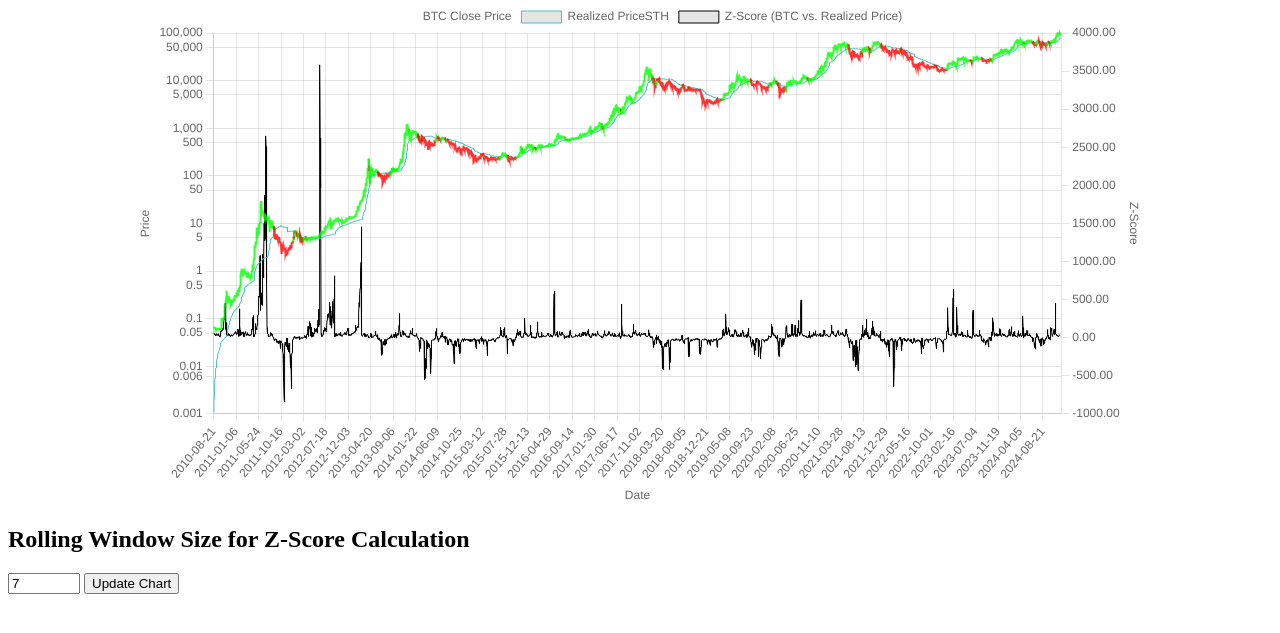
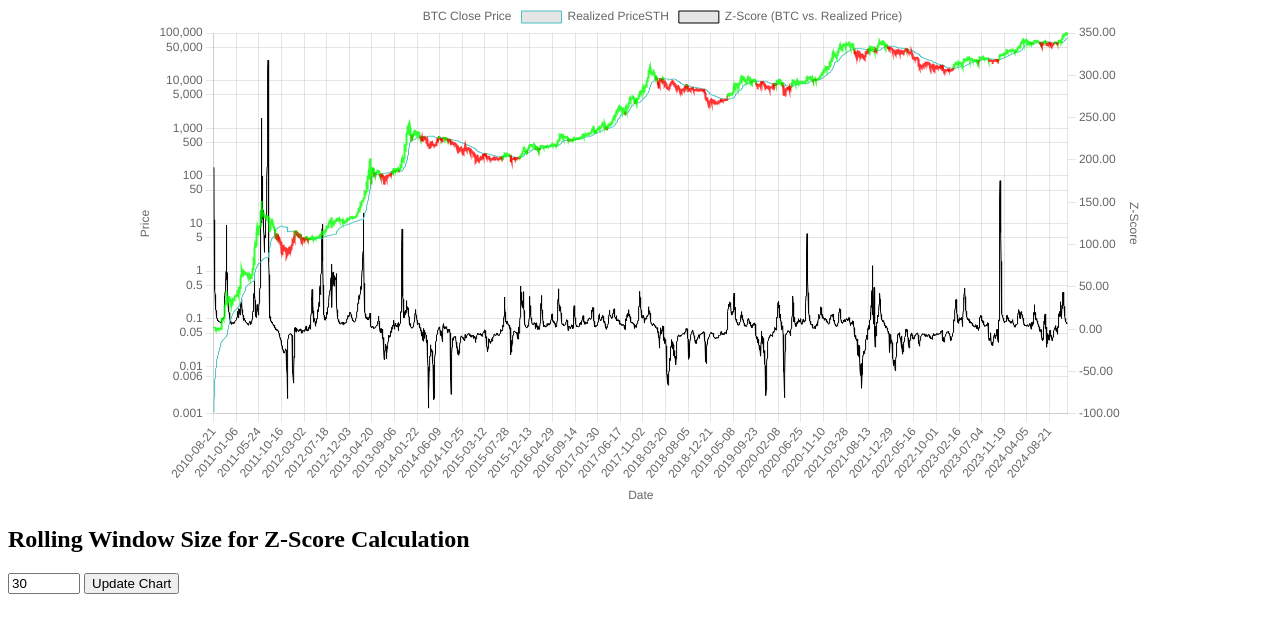
Before and after one commit to taniosHWMF/SDCA, a plain HTML site: page index.html in a window 1280 px wide. Shown: the part 79-712 px from the top of the page. Drawn offline with nearby package versions, Linux system fonts and the light colour scheme.

Commit message:
index.html

```diff
--- a/index.html
+++ b/index.html
@@ -13,7 +13,7 @@
     </div>
 
     <h2>Rolling Window Size for Z-Score Calculation</h2>
-    <input type="number" id="windowSize" value="7" min="1" max="1000" step="1">
+    <input type="number" id="windowSize" value="30" min="1" max="1000" step="1">
     <button onclick="updateChart()">Update Chart</button>
 
     <script>
@@ -146,14 +146,15 @@
             myChart = new Chart(document.getElementById('myChart'), mainChartConfig);
         }
 
-        // Function to calculate Z-scores with a rolling window (inverted Z-score logic)
+        // Function to calculate Z-scores with a rolling window (corrected logic)
         function calculateZScores(prices, realizedPrices, windowSize) {
             const zScores = [];
 
-            // Start from index 'windowSize - 1' (to ensure the window is filled)
-            for (let i = windowSize - 1; i < prices.length; i++) {
-                // Get the window slice of the Realized Price
-                const windowSlice = realizedPrices.slice(i - windowSize + 1, i + 1);
+            // Calculate Z-scores for each point based on the rolling window
+            for (let i = 0; i < prices.length; i++) {
+                // Ensure we only calculate Z-scores when we have enough data (for the first 'windowSize' elements, use the available data)
+                const startIdx = Math.max(0, i - windowSize + 1);
+                const windowSlice = realizedPrices.slice(startIdx, i + 1);
 
                 // Calculate the mean of the window slice
                 const mean = windowSlice.reduce((acc, val) => acc + val, 0) / windowSlice.length;
```
